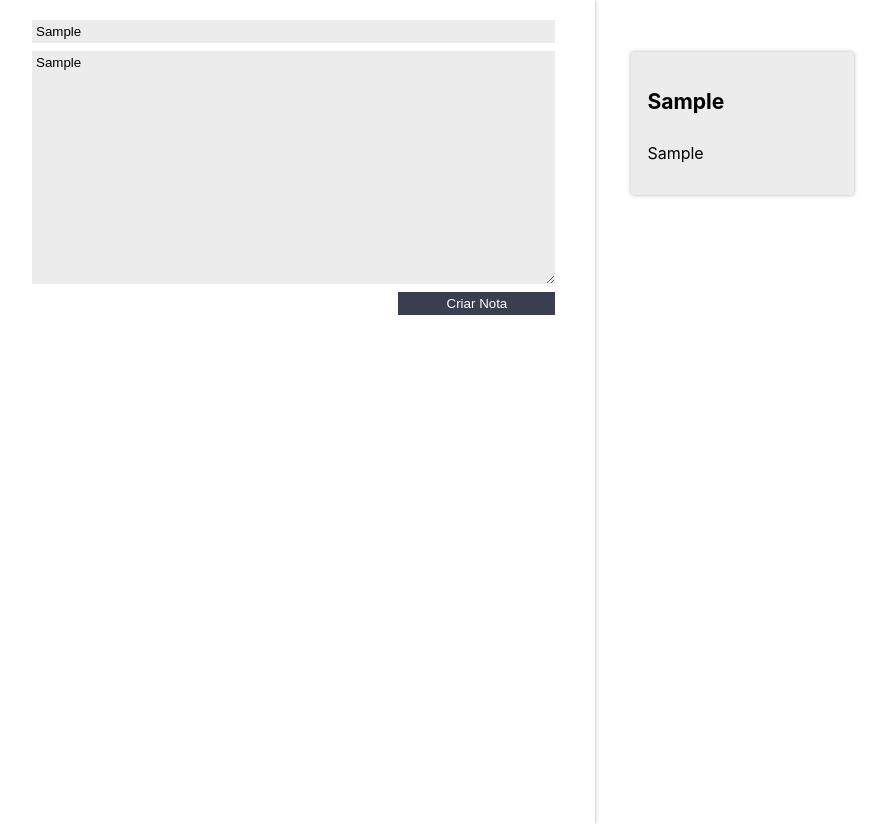
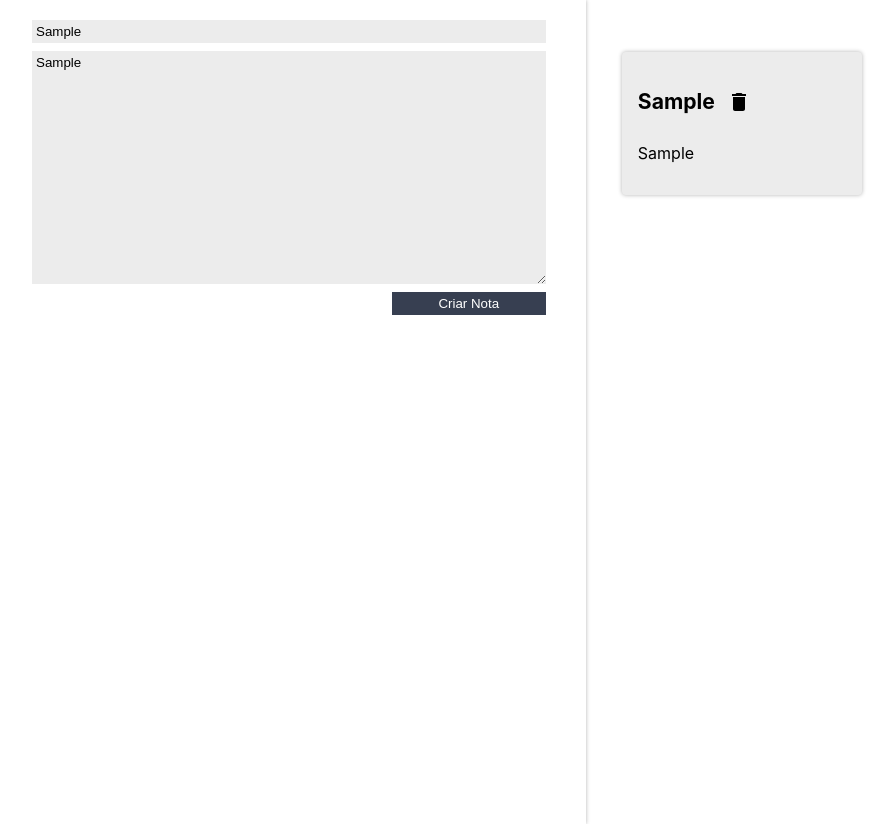
Before and after one commit to MiDrAjX/CeepAlura, a React (Create React App) app: page / in a window 1280 px wide. Both pictures are taken after typing "Sample", "Sample" into the empty fields and a click on the button "Criar Nota". Shown: the whole page, without its empty margins (8-903 px from the left). Built offline with nearby package versions, Linux system fonts and the light colour scheme.

Commit message:
feat: Remover Nota

```diff
--- a/src/App.js
+++ b/src/App.js
@@ -23,11 +23,21 @@ class App extends Component {
     }
     this.setState(novoEstado)
   }
+
+  deletarNota(index){
+    let arrayNotas= this.state.notas;
+    arrayNotas.splice(index,1);
+    this.setState({notas:arrayNotas});
+  }
+
+
   render(){
   return(
     <section className="conteudo">
     <FormularioCadastro criarNota={this.criarNota.bind(this)}/>
-    <ListaDeNotas notas ={this.state.notas}/>
+    <ListaDeNotas
+    apagarNota={this.deletarNota.bind(this)}
+    notas ={this.state.notas}/>
     </section>
   )
   }
--- a/src/components/CardNota/CardNota.jsx
+++ b/src/components/CardNota/CardNota.jsx
@@ -1,11 +1,18 @@
 import React, { Component } from "react";
+import {ReactComponent as DeleteSVG} from '../../assets/delete.svg';
 import "./estilo.css";
 class CardNota extends Component {
+
+  apagar(){
+    const indice = this.props.indice;
+    this.props.apagarNota(indice);
+  }
   render() {
     return (
       <section className="card-nota">
         <header className="card-nota_cabecalho">
           <h3 className="card-nota_titulo">{this.props.titulo}</h3>
+          <DeleteSVG onClick={this.apagar.bind(this)} />
         </header>
         <p className="card-nota_texto">{this.props.texto}</p>
       </section>
--- a/src/components/ListaDeNotas/ListaDeNotas.jsx
+++ b/src/components/ListaDeNotas/ListaDeNotas.jsx
@@ -9,7 +9,10 @@ class ListaDeNotas extends Component {
         {this.props.notas.map((nota, index) => {
           return (
             <li className="lista-notas_item" key={index}>
-              <CardNota titulo={nota.titulo} texto={nota.texto}/>
+              <CardNota
+              indice={index}
+              apagarNota={this.props.apagarNota}
+              titulo={nota.titulo} texto={nota.texto}/>
             </li>
           );
         })}
```
